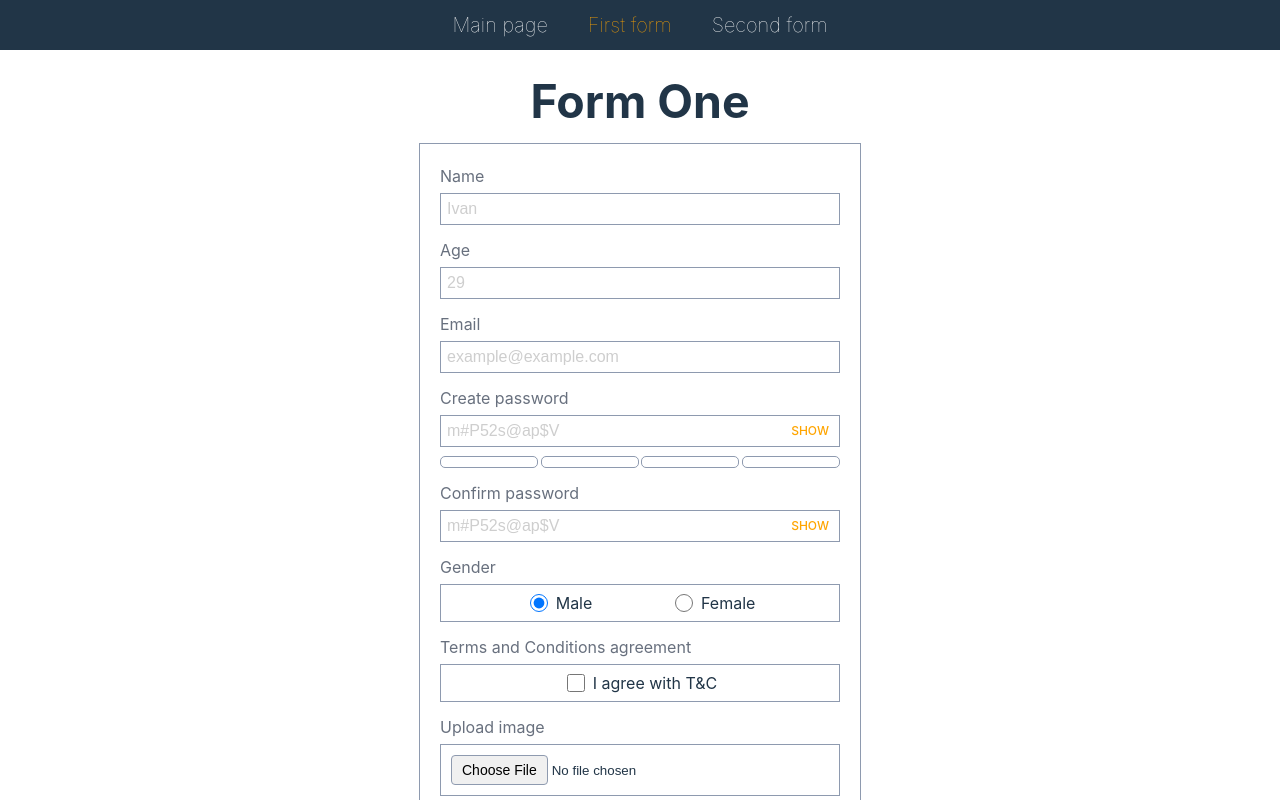
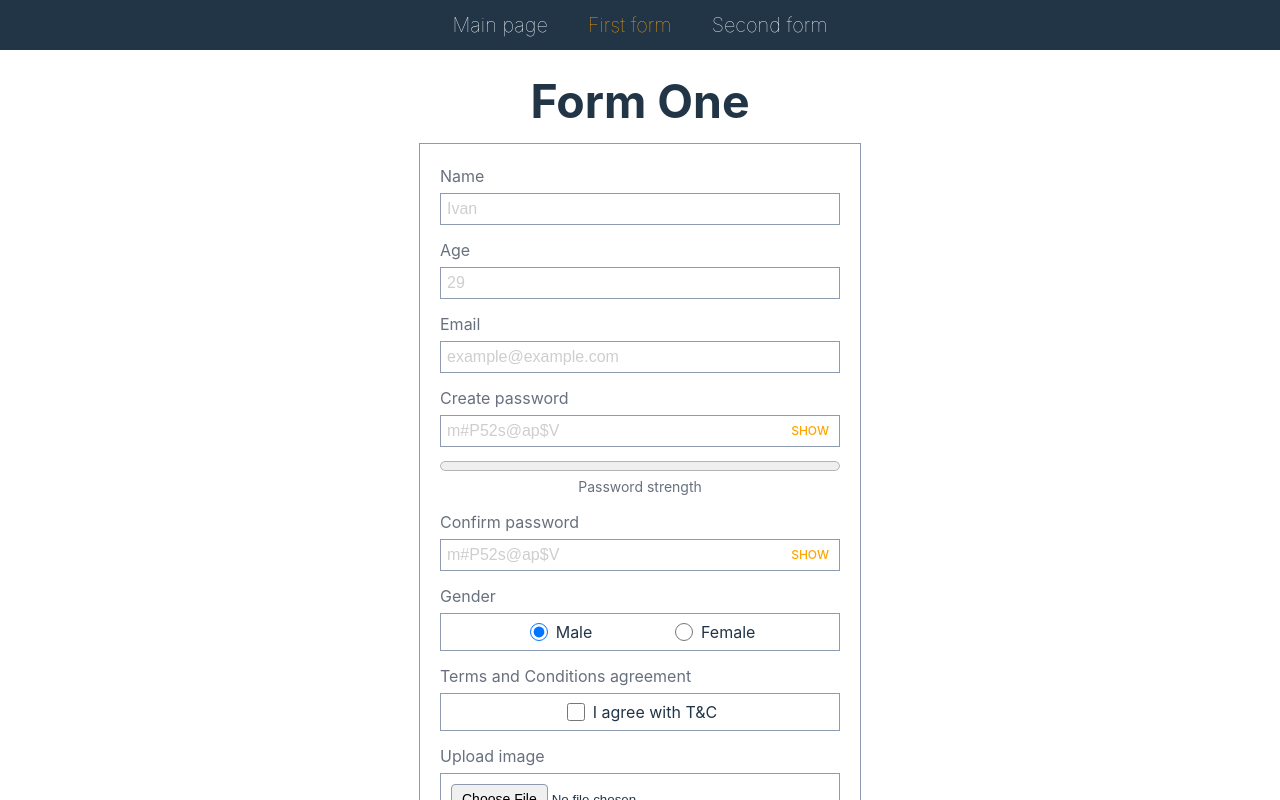
Before and after one commit to kagerka/react-2024-q3, a React (Vite) app: page /form-one in a window 1280 px wide. Shown: the top 800 px of the page. Built offline with nearby package versions, Linux system fonts and the light colour scheme.

Commit message:
feat: implement password strength validation

```diff
--- /dev/null
+++ b/src/components/PasswordErrorMessage/PasswordErrorMessage.module.scss
@@ -0,0 +1,6 @@
+.errorMessage_wrapper {
+  display: flex;
+  flex-wrap: wrap;
+  color: #ff3434;
+  font-size: 14px;
+}
--- a/src/components/PasswordStrength/PasswordStrength.module.scss
+++ b/src/components/PasswordStrength/PasswordStrength.module.scss
@@ -2,35 +2,15 @@
 
 .passwordStrength_wrapper {
   display: flex;
-  justify-content: space-between;
+  flex-direction: column;
+  justify-content: center;
+  align-items: center;
   width: 100%;
   padding: 4px 0 0;
+  font-size: 14px;
 }
 
-.passwordStrength_low,
-.passwordStrength_medium,
-.passwordStrength_high,
-.passwordStrength_perfect {
-  width: 24%;
-  height: 10px;
-  border-radius: 5px;
-  background-color: $white;
-  border: 1px solid $gray;
+.passwordStrength_progressBar {
+  width: 100%;
+  height: 20px;
 }
-
-.passwordStrength_low.active {
-  background-color: hsl(1, 100%, 68%);
-  border: 1px solid transparent;
-}
-
-.passwordStrength_medium.active {
-  background-color: hsl(44, 100%, 52%);
-}
-
-.passwordStrength_high.active {
-  background-color: hsl(52, 100%, 68%);
-}
-
-.passwordStrength_perfect.active {
-  background-color: rgb(111, 207, 111);
-}
--- a/src/components/PasswordStrength/PasswordStrength.tsx
+++ b/src/components/PasswordStrength/PasswordStrength.tsx
@@ -1,12 +1,15 @@
 import style from './PasswordStrength.module.scss';
 
-export default function PasswordStrength() {
+type passwordStrengthType = {
+  value: number;
+};
+export default function PasswordStrength(props: passwordStrengthType) {
+  const { value } = props;
+
   return (
     <div className={style.passwordStrength_wrapper}>
-      <div className={style.passwordStrength_low}></div>
-      <div className={style.passwordStrength_medium}></div>
-      <div className={style.passwordStrength_high}></div>
-      <div className={style.passwordStrength_perfect}></div>
+      <progress value={value} max={5} className={style.passwordStrength_progressBar} />
+      <label htmlFor="">Password strength</label>
     </div>
   );
 }
--- a/src/utils/validation.ts
+++ b/src/utils/validation.ts
@@ -20,7 +20,6 @@ export const schema = object().shape({
 
   password: string()
     .required('Password is required. ')
-    .min(8, 'Password length is 8 characters or more. ')
     .matches(/(?=.*\d).*/, 'Password should contain at least 1 number. ')
     .matches(/(?=.*[A-Z]).*/, 'Password should contain at least 1 uppercased letter. ')
     .matches(/(?=.*[a-z]).*/, 'Password should contain at least 1 lowercased letter. ')
@@ -45,3 +44,12 @@ export const schema = object().shape({
       COUNTRIES.some((country) => value === country),
     ),
 });
+
+export const passwordValidation = object().shape({
+  password: string()
+    .matches(/(?=.*\d).*/, 'Password should contain at least 1 number. ')
+    .matches(/(?=.*[A-Z]).*/, 'Password should contain at least 1 uppercased letter. ')
+    .matches(/(?=.*[a-z]).*/, 'Password should contain at least 1 lowercased letter. ')
+    .matches(/(?=.*\W+).*/, 'Password should contain at least 1 special character. ')
+    .min(8, 'Strong password should consist of at least 8 characters. '),
+});
--- a/src/views/Forms/FormOne/FormOne.tsx
+++ b/src/views/Forms/FormOne/FormOne.tsx
@@ -9,7 +9,7 @@ import { addFormData } from '../../../store/formSlice';
 import { AppDispatch, RootState } from '../../../store/store';
 import convertToBase64 from '../../../utils/base64';
 import { CardType } from '../../../utils/types';
-import { schema } from '../../../utils/validation';
+import { passwordValidation, schema } from '../../../utils/validation';
 import style from './../Forms.module.scss';
 
 type ErrorsType = {
@@ -36,8 +36,13 @@ export default function FormOne() {
   const [errors, setErrors] = useState<ErrorsType[]>([]);
   const newErrors: ErrorsType[] = [];
 
+  const [, setPasswordErrors] = useState<ErrorsType[]>([]);
+  const passwordErrorsArr: ErrorsType[] = [];
+
   const [createPswrdType, setCreatePswrdType] = useState('password');
   const [confirmPswrdType, setConfirmPswrdType] = useState('password');
+
+  const [strengthValue, setStrengthValue] = useState(0);
 
   const displayCreatePassword = (type: string) => {
     if (type === 'password') {
@@ -91,6 +96,33 @@ export default function FormOne() {
   const getErrorMsg = (id: string) => {
     return errors.map((err) => (err.path === id ? err.message : ''));
   };
+
+  const handleChange = async () => {
+    const formData = {
+      password: createPasswordInput.current?.value ?? '',
+    };
+
+    await passwordValidation
+      .validate(formData, { strict: true, abortEarly: false })
+      .then(() => {
+        passwordErrorsArr.length = 0;
+        if (passwordErrorsArr.length === 0) setStrengthValue(5);
+        setPasswordErrors(passwordErrorsArr);
+      })
+      .catch((error: ValidationError) => {
+        error.inner.forEach((err) =>
+          passwordErrorsArr.push({ path: err.path as string, message: err.message }),
+        );
+        setPasswordErrors(passwordErrorsArr);
+
+        if (passwordErrorsArr.length === 1) setStrengthValue(4);
+        if (passwordErrorsArr.length === 2) setStrengthValue(3);
+        if (passwordErrorsArr.length === 3) setStrengthValue(2);
+        if (passwordErrorsArr.length === 4) setStrengthValue(1);
+        if (passwordErrorsArr.length === 5) setStrengthValue(0);
+      });
+  };
+
   return (
     <>
       <h1>Form One</h1>
@@ -144,6 +176,7 @@ export default function FormOne() {
               ref={createPasswordInput}
               placeholder="m#P52s@ap$V"
               className={style.form_inputField}
+              onChange={handleChange}
             />
             <button
               onClick={() => displayCreatePassword(createPswrdType)}
@@ -153,7 +186,7 @@ export default function FormOne() {
               {createPswrdType === 'password' ? 'SHOW' : 'HIDE'}
             </button>
           </div>
-          <PasswordStrength />
+          <PasswordStrength value={strengthValue} />
           <ErrorMessage errorMsg={getErrorMsg('password')} />
         </div>
         <div className={style.form_inputWrapper}>
--- a/src/views/Forms/FormTwo/FormTwo.tsx
+++ b/src/views/Forms/FormTwo/FormTwo.tsx
@@ -9,7 +9,7 @@ import { addFormData } from '../../../store/formSlice';
 import { AppDispatch, RootState } from '../../../store/store';
 import convertToBase64 from '../../../utils/base64';
 import { CardType } from '../../../utils/types';
-import { schema } from '../../../utils/validation';
+import { passwordValidation, schema } from '../../../utils/validation';
 import style from './../Forms.module.scss';
 
 type ErrorsType = {
@@ -36,8 +36,13 @@ export default function FormOne() {
   const [errors, setErrors] = useState<ErrorsType[]>([]);
   const newErrors: ErrorsType[] = [];
 
+  const [, setPasswordErrors] = useState<ErrorsType[]>([]);
+  const passwordErrorsArr: ErrorsType[] = [];
+
   const [createPswrdType, setCreatePswrdType] = useState('password');
   const [confirmPswrdType, setConfirmPswrdType] = useState('password');
+
+  const [strengthValue, setStrengthValue] = useState(0);
 
   const displayCreatePassword = (type: string) => {
     if (type === 'password') {
@@ -91,6 +96,33 @@ export default function FormOne() {
   const getErrorMsg = (id: string) => {
     return errors.map((err) => (err.path === id ? err.message : ''));
   };
+
+  const handleChange = async () => {
+    const formData = {
+      password: createPasswordInput.current?.value ?? '',
+    };
+
+    await passwordValidation
+      .validate(formData, { strict: true, abortEarly: false })
+      .then(() => {
+        passwordErrorsArr.length = 0;
+        if (passwordErrorsArr.length === 0) setStrengthValue(5);
+        setPasswordErrors(passwordErrorsArr);
+      })
+      .catch((error: ValidationError) => {
+        error.inner.forEach((err) =>
+          passwordErrorsArr.push({ path: err.path as string, message: err.message }),
+        );
+        setPasswordErrors(passwordErrorsArr);
+
+        if (passwordErrorsArr.length === 1) setStrengthValue(4);
+        if (passwordErrorsArr.length === 2) setStrengthValue(3);
+        if (passwordErrorsArr.length === 3) setStrengthValue(2);
+        if (passwordErrorsArr.length === 4) setStrengthValue(1);
+        if (passwordErrorsArr.length === 5) setStrengthValue(0);
+      });
+  };
+
   return (
     <>
       <h1>Form Two</h1>
@@ -144,6 +176,7 @@ export default function FormOne() {
               ref={createPasswordInput}
               placeholder="m#P52s@ap$V"
               className={style.form_inputField}
+              onChange={handleChange}
             />
             <button
               onClick={() => displayCreatePassword(createPswrdType)}
@@ -153,7 +186,7 @@ export default function FormOne() {
               {createPswrdType === 'password' ? 'SHOW' : 'HIDE'}
             </button>
           </div>
-          <PasswordStrength />
+          <PasswordStrength value={strengthValue} />
           <ErrorMessage errorMsg={getErrorMsg('password')} />
         </div>
         <div className={style.form_inputWrapper}>
```
Also changed, not shown: src/components/PasswordErrorMessage/PasswordErrorMessage.tsx (added, +10 -0 lines).
